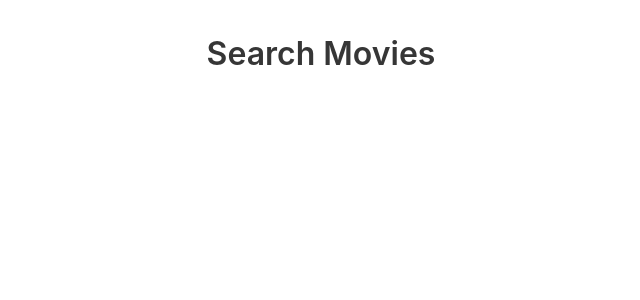
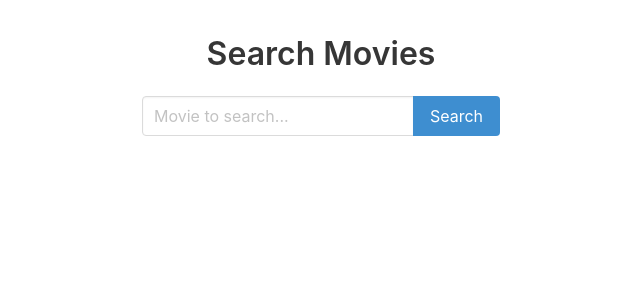
Before and after one commit to BrunoConti/ProyectoMovies, a React (Create React App) app in the folder search-movies-project/: page / in a window 1280 px wide. Shown: the top 300 px of the page, without its empty margins (319-959 px from the left). Built offline with nearby package versions, Linux system fonts and the light colour scheme.

Commit message:
Agregando Campo Search Movies

```diff
--- a/search-movies-project/src/App.js
+++ b/search-movies-project/src/App.js
@@ -1,14 +1,20 @@
-import React from 'react';
+import React, { Component } from 'react';
 import {Title} from './components/Title'
+import {SearchForm} from './components/SearchForm'
 import './App.css';
 import 'bulma/css/bulma.css'
 
-function App() {
-  return (
-    <div className="App">
-      <Title>Search Movies</Title>
-    </div>
-  );
+class App extends Component {
+  render(){
+    return (
+      <div className="App">
+        <Title>Search Movies</Title>
+        <div className='SearchForm-wrapper'>
+          <SearchForm></SearchForm>
+        </div>
+      </div>
+    );
+  }
 }
 
 export default App;
--- /dev/null
+++ b/search-movies-project/src/components/SearchForm.js
@@ -0,0 +1,36 @@
+import React, { Component } from 'react'
+
+export class SearchForm extends Component {
+    state = {
+        inputMovie: ''
+    }
+
+    _handlerChange = (e) => {
+        this.setState({inputMovie: e.target.value})
+    }
+
+    _handlerSubmit = (e) => {
+        e.preventDefault()
+        alert(this.state.inputMovie)
+    }
+
+    render(){
+        return (
+            <form onSubmit={this._handlerSubmit}>
+                <div className="field has-addons">
+                    <div className="control">
+                        <input
+                        className="input"
+                        type="text"
+                        placeholder="Movie to search..."
+                        onChange={this._handlerChange}
+                        ></input>
+                    </div>
+                    <div className="control">
+                        <button className="button is-info">Search</button>
+                    </div>
+                </div>
+            </form>
+        )
+    }
+}
```
